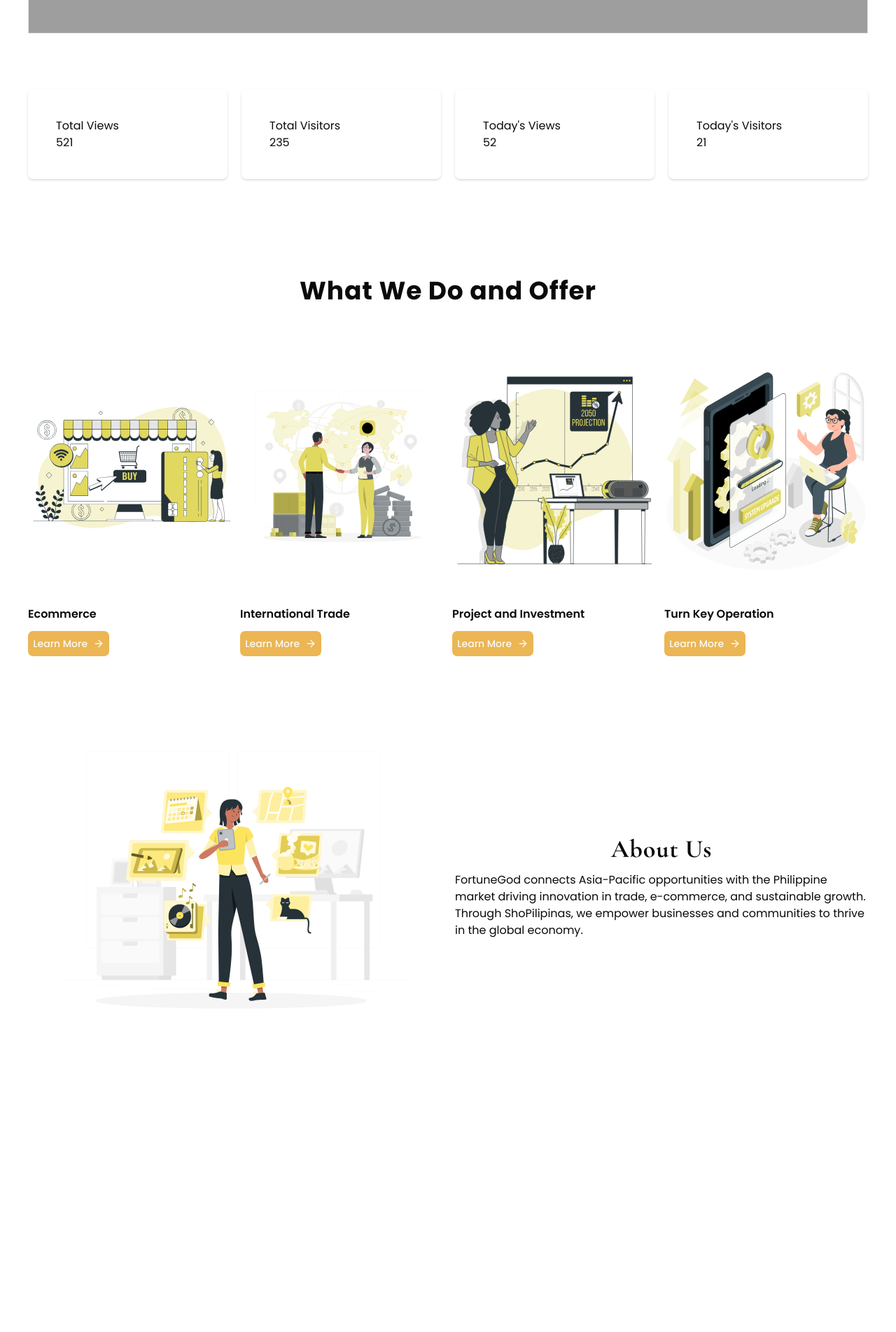
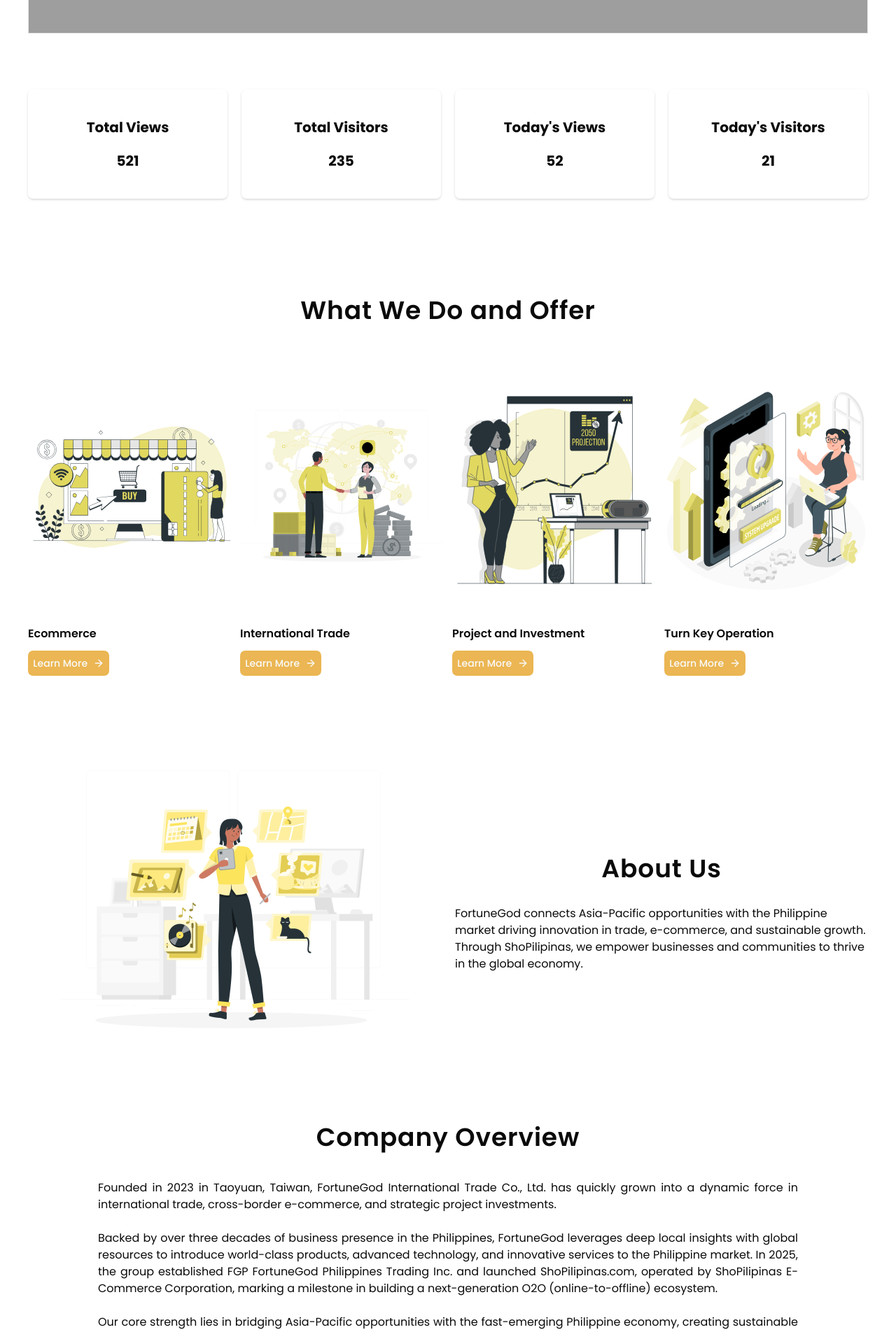
Before and after one commit to Liam-Moriarty/fgp-blog-frontend, a React (Vite) app: page / in a window 1280 px wide. Shown: the part 900-2804 px from the top of the page at 70% size. Before the commit the page ends 2438 px from the top, so only its background shows below. Built offline with nearby package versions, Linux system fonts and the light colour scheme; grey boxes are pictures that could not be loaded.

Commit message:
add overview and fix layout in homepage

```diff
--- a/src/index.css
+++ b/src/index.css
@@ -219,4 +219,8 @@
   .container {
     @apply max-w-[1440px] w-full px-10 py-5;
   }
+
+  .title {
+    @apply font-semibold text-center text-4xl tracking-wide leading-20;
+  }
 }
--- a/src/pages/HomePage.tsx
+++ b/src/pages/HomePage.tsx
@@ -13,15 +13,9 @@
       <Engagements />
 
       {/* What We Do Section */}
-      <div className="w-full h-auto flex flex-col gap-10 my-10">
-        <p className="font-bold text-center text-4xl tracking-wide leading-20">
-          What We Do and Offer
-        </p>
+      <Offers />
 
-        <Offers />
-      </div>
-
-      {/* About Section */}
+      {/* About & Overview Section */}
       <About />
     </div>
   );
--- a/src/sections/HomeSection/About.tsx
+++ b/src/sections/HomeSection/About.tsx
@@ -2,6 +2,8 @@
 
 const About = () => {
   return (
+    <>
+      {/* About Us */}
       <div className="w-full h-auto flex justify-center items-center gap-5">
         <div className="max-w-[600px] w-full h-[500px]">
           <img
@@ -12,15 +14,40 @@
         </div>
 
         <div className="max-w-[600px] w-full h-auto flex flex-col gap-3">
-        <h2 className="text-center">About Us</h2>
+          <p className="title text-center">About Us</p>
           <p>
             FortuneGod connects Asia-Pacific opportunities with the Philippine
             market driving innovation in trade, e-commerce, and sustainable
-          growth. Through ShoPilipinas, we empower businesses and communities to
-          thrive in the global economy.
+            growth. Through ShoPilipinas, we empower businesses and communities
+            to thrive in the global economy.
           </p>
         </div>
       </div>
+
+      {/* Company Overview */}
+      <div className="w-full h-auto flex justify-center items-center">
+        <div className="max-w-[1000px] w-full h-auto flex flex-col gap-5">
+          <p className="title text-center">Company Overview</p>
+          <p className="text-justify">
+            Founded in 2023 in Taoyuan, Taiwan, FortuneGod International Trade
+            Co., Ltd. has quickly grown into a dynamic force in international
+            trade, cross-border e-commerce, and strategic project investments.{" "}
+            <br /> <br />
+            Backed by over three decades of business presence in the
+            Philippines, FortuneGod leverages deep local insights with global
+            resources to introduce world-class products, advanced technology,
+            and innovative services to the Philippine market. In 2025, the group
+            established FGP FortuneGod Philippines Trading Inc. and launched
+            ShoPilipinas.com, operated by ShoPilipinas E-Commerce Corporation,
+            marking a milestone in building a next-generation O2O
+            (online-to-offline) ecosystem. <br /> <br />
+            Our core strength lies in bridging Asia-Pacific opportunities with
+            the fast-emerging Philippine economy, creating sustainable value for
+            communities, consumers, and corporations alike.
+          </p>
+        </div>
+      </div>
+    </>
   );
 };
 
--- a/src/sections/HomeSection/Engagements.tsx
+++ b/src/sections/HomeSection/Engagements.tsx
@@ -2,18 +2,20 @@
 
 const Engagements = () => {
   return (
+    <>
       <div className="h-auto flex justify-center items-center gap-5 my-10">
         {engagementStats &&
           engagementStats.map((count) => (
             <div
               key={count.label}
-            className="w-full h-auto rounded-md flex flex-col p-10 shadow-md"
+              className="w-full h-auto rounded-md flex flex-col justify-center items-center gap-5 p-10 shadow-md"
             >
-            <p>{count.label}</p>
-            <p>{count.count}</p>
+              <p className="text-xl font-bold ">{count.label}</p>
+              <p className="text-xl font-bold">{count.count}</p>
             </div>
           ))}
       </div>
+    </>
   );
 };
 
--- a/src/sections/HomeSection/Offers.tsx
+++ b/src/sections/HomeSection/Offers.tsx
@@ -23,6 +23,10 @@
   ];
 
   return (
+    <>
+      <div className="w-full h-auto flex flex-col gap-10 my-10">
+        <p className="title">What We Do and Offer</p>
+
         <div className="grid grid-cols-4 gap-3">
           {cards.map((card) => (
             <div key={card.alt} className="h-auto flex flex-col gap-5">
@@ -44,6 +48,8 @@
             </div>
           ))}
         </div>
+      </div>
+    </>
   );
 };
 
```
Lines whose indentation alone changed are shown as unchanged.
